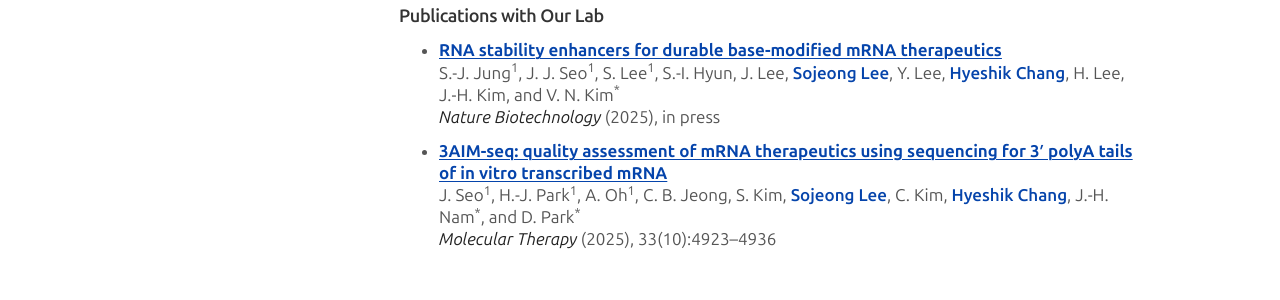
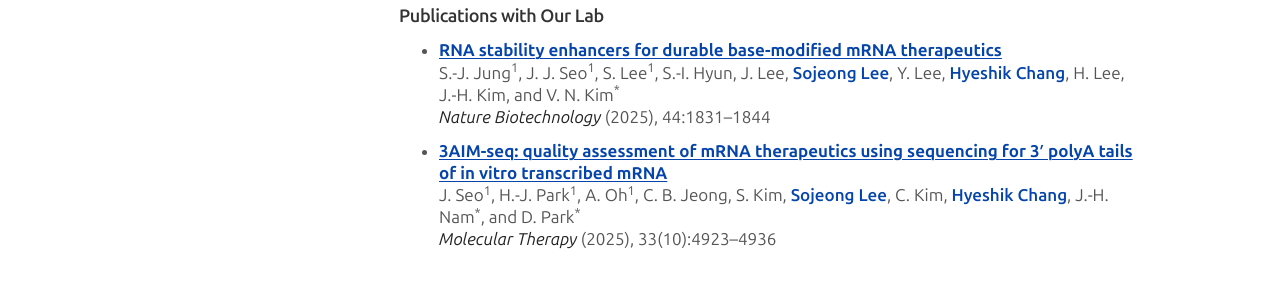
Before and after one commit to ChangLabSNU/ChangLabSNU.github.io, a Jekyll site: the page built from _pages/team/sojeong-lee.md, in a window 1280 px wide. Shown: the part 861-1161 px from the top of the page. Built offline with Jekyll 4.4.1, drawn with Linux system fonts in a browser that asks for light colours.

Commit message:
Publications: volume and pages for the Nature Biotechnology RNA stability enhancers paper

```diff
--- a/_data/publist.yml
+++ b/_data/publist.yml
@@ -55,7 +55,7 @@
       is_corresponding: true
   title: "RNA stability enhancers for durable base-modified mRNA therapeutics"
   journal: Nature Biotechnology
-  vip: "in press"
+  vip: "44:1831–1844"
   pubdate:
     year: 2025
     month: Nov
```
